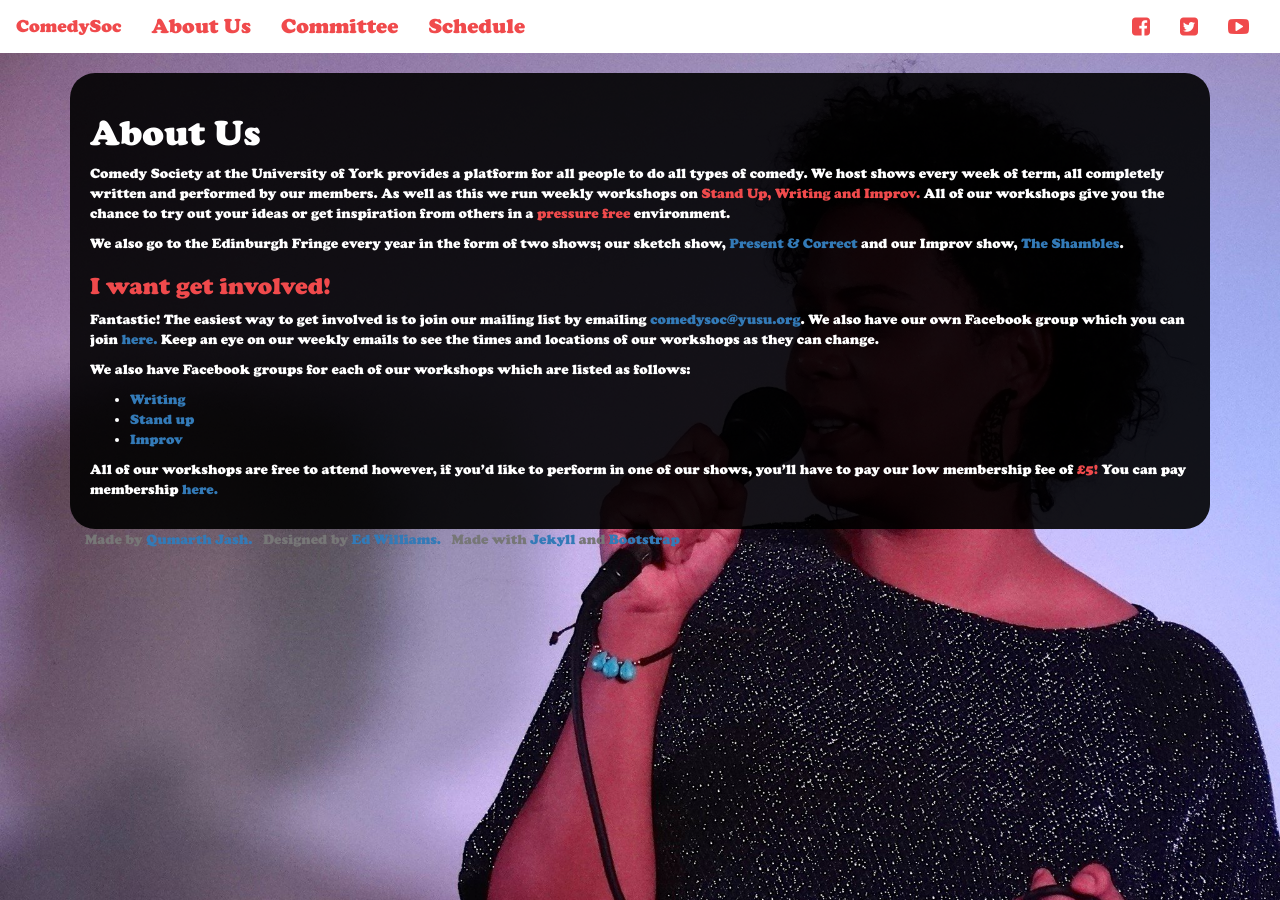
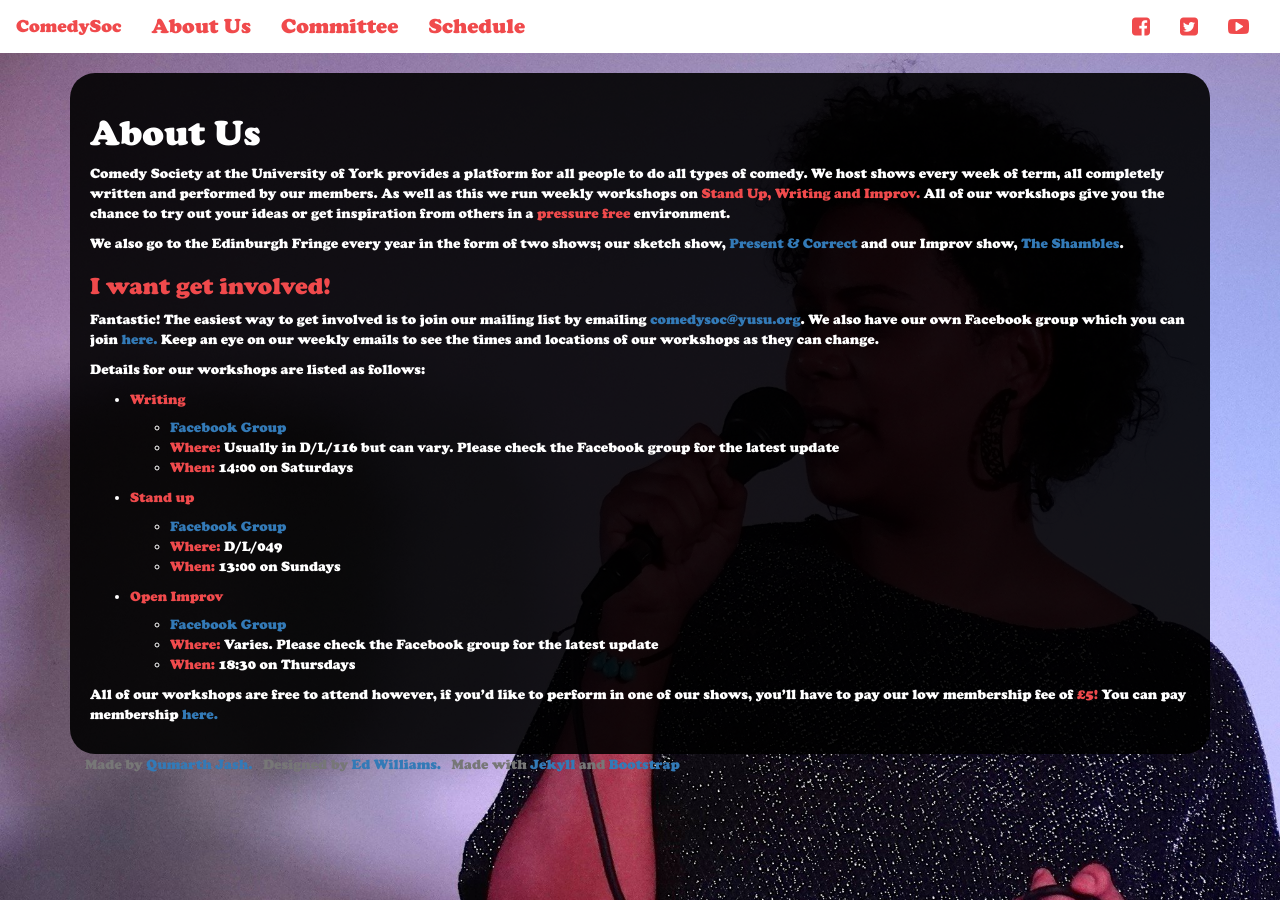
Before and after one commit to alexrushfirth/comedysoc.github.io, a Jekyll site: the page built from about.md, in a window 1280 px wide. Built offline with Jekyll 4.4.1, drawn with Linux system fonts in a browser that asks for light colours; nearby versions of some CDN libraries.

Commit message:
Added workshop schedule

```diff
--- /dev/null
+++ b/_data/workshops.yml
@@ -0,0 +1,14 @@
+- name: Writing
+  group-link: https://www.facebook.com/groups/681363162000105/?fref=ts
+  location: Usually in D/L/116 but can vary. Please check the Facebook group for the latest update
+  datetimestring: 14:00 on Saturdays
+
+- name: Stand up
+  group-link: https://www.facebook.com/groups/281441311890492/?fref=ts
+  location: D/L/049
+  datetimestring: 13:00 on Sundays
+
+- name: Open Improv
+  group-link: https://www.facebook.com/groups/477699455766007/?fref=ts
+  location: Varies. Please check the Facebook group for the latest update
+  datetimestring: 18:30 on Thursdays
--- a/about.md
+++ b/about.md
@@ -13,10 +13,14 @@ We also go to the Edinburgh Fringe every year in the form of two shows; our sket
 <h3 class="red">I want get involved!</h3>
 Fantastic! The easiest way to get involved is to join our mailing list by emailing [comedysoc@yusu.org](mailto:comedysoc@yusu.org). We also have our own Facebook group which you can join [here.](https://www.facebook.com/groups/1713862662184771/?fref=ts) Keep an eye on our weekly emails to see the times and locations of our workshops as they can change.
 
-We also have Facebook groups for each of our workshops which are listed as follows:
+Details for our workshops are listed as follows:
 
-- [Writing](https://www.facebook.com/groups/681363162000105/?fref=ts)
-- [Stand up](https://www.facebook.com/groups/281441311890492/?fref=ts)
-- [Improv](https://www.facebook.com/groups/477699455766007/?fref=ts)
+{% for workshop in site.data.workshops %}
+- <h5 class="red">{{ workshop.name }}</h5>
+  - [Facebook Group]({{ workshop.group-link}})
+  - <span class="red">Where:</span> {{ workshop.location }}
+  - <span class="red">When:</span> {{ workshop.datetimestring }}
+{% endfor %}
+
 
 All of our workshops are free to attend however, if you'd like to perform in one of our shows, you'll have to pay our low membership fee of <span class="red">£5!</span> You can pay membership [here.](https://www.yusu.org/opportunities/societies/comedy-society)
```
